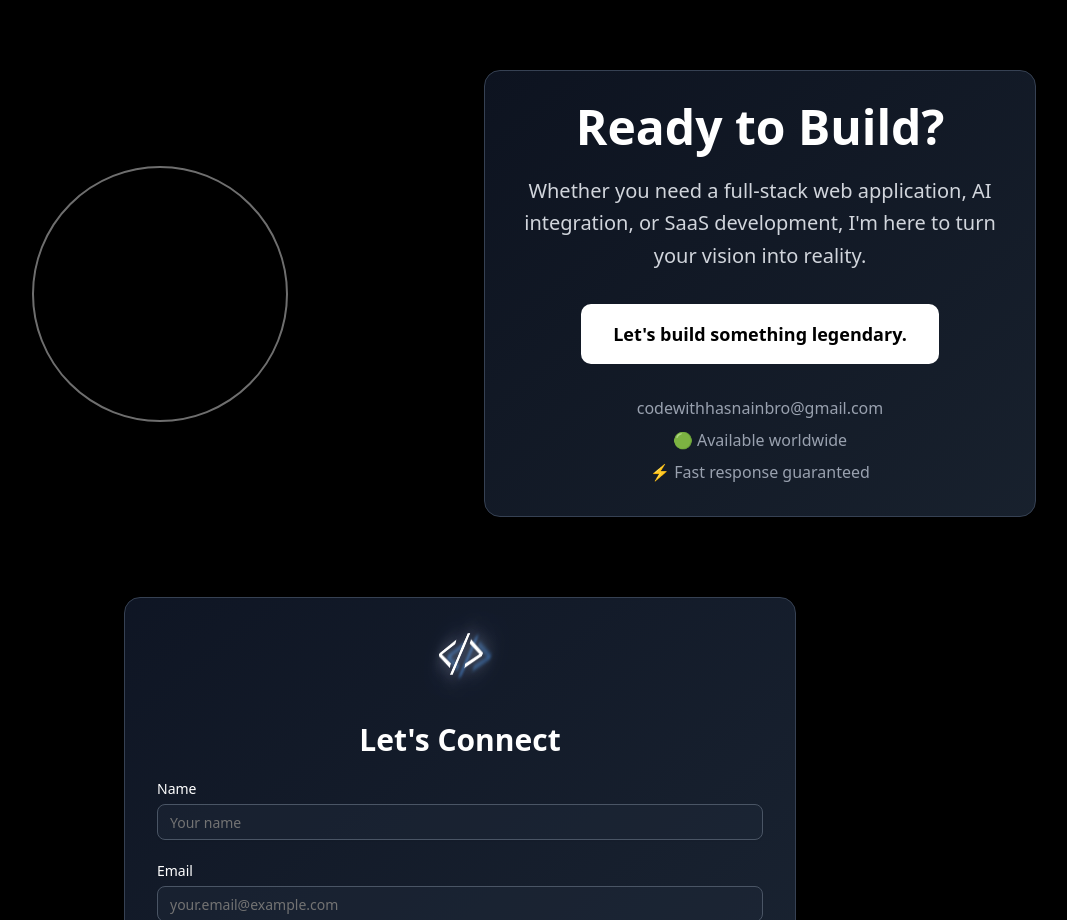
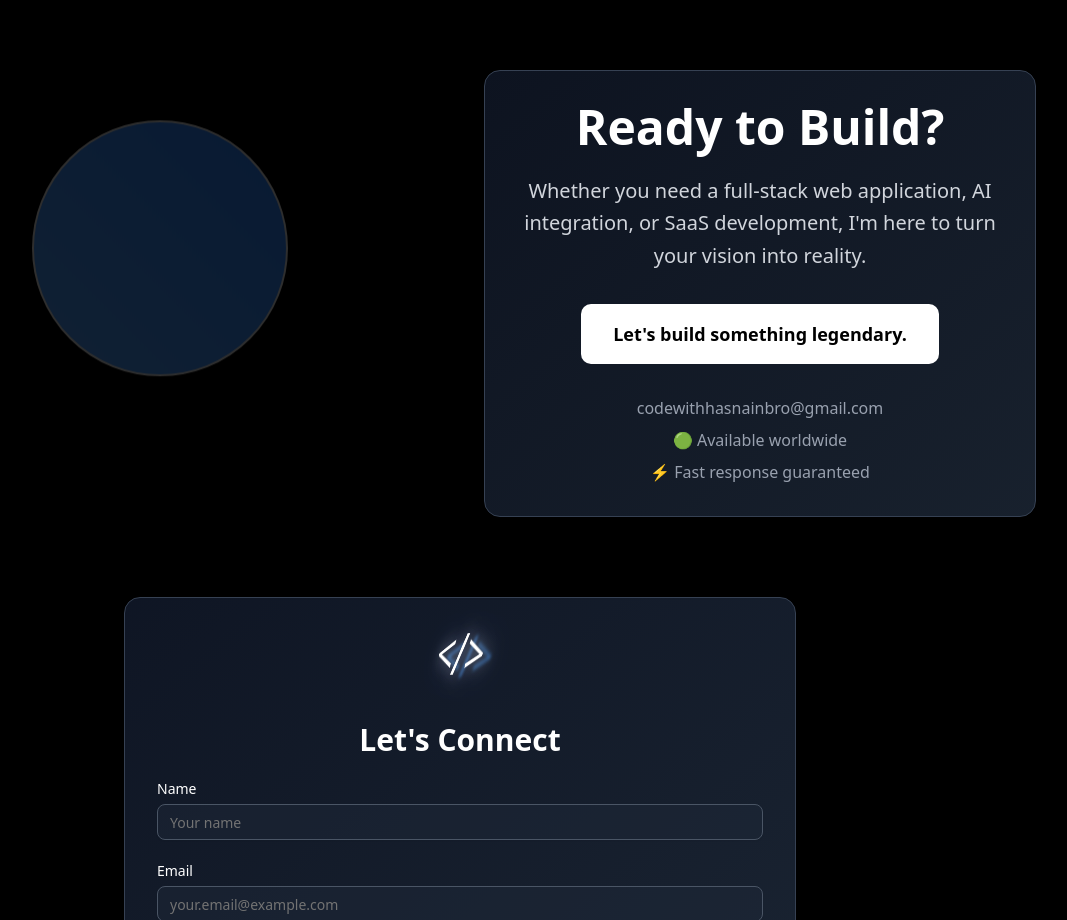
Before and after one commit to hasnainXdev/hasnain-3d-portfolio, a Next.js app: page / in a window 1280 px wide. Shown: the part 4160-5080 px from the top of the page, without its empty margins (180-1247 px from the left). Built offline with nearby package versions, Linux system fonts and the light colour scheme.

Commit message:
minor chnage

```diff
--- a/components/ContactSection.tsx
+++ b/components/ContactSection.tsx
@@ -31,7 +31,7 @@ const ContactSection = () => {
         <div className="grid lg:grid-cols-2 gap-12 items-center max-w-6xl mx-auto mb-16">
           <div className="order-2 lg:order-1">
             <div className="h-96 flex items-center justify-center">
-              <div className="w-64 h-64 rounded-full border-2 border-white opacity-20 animate-pulse"></div>
+              <div className="w-64 h-64 rounded-full border-2 border-blue bg-gradient-to-tr from-blue-400 to-blue-500 opacity-20 animate-bounce"></div>
             </div>
           </div>
 
```
